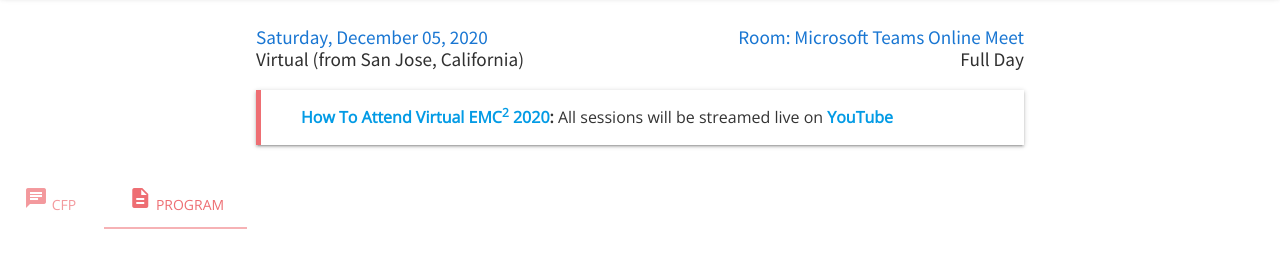
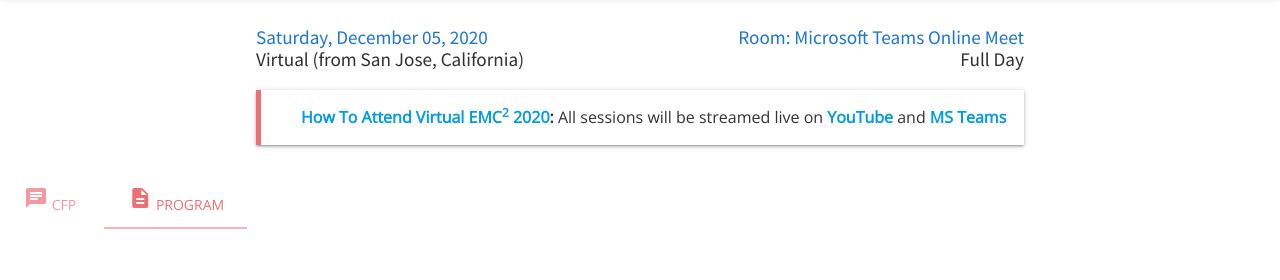
Before and after one commit to mgoldfar/emc2-web, a Jekyll site: the page built from _editions/6-virtual-20.html, in a window 1280 px wide and 900 px high. Shown: the part 420-700 px from the top of the window. Built offline with Jekyll 4.4.1, drawn with Linux system fonts in a browser that asks for light colours.

Commit message:
added ms teams link

```diff
--- a/_layouts/edition-page.html
+++ b/_layouts/edition-page.html
@@ -71,6 +71,7 @@
             <p style="padding: 1rem;">
                 <strong><a href="/virtual-20">How To Attend Virtual EMC<sup>2</sup> 2020</a>:</strong> All sessions
                 will be streamed live on <strong><a href="https://nam06.safelinks.protection.outlook.com/?url=https%3A%2F%2Fyoutu.be%2FGmxh9QgA9Hc&data=04%7C01%7Crapariha%40microsoft.com%7C5a3c1c0d749a459cf01608d896931124%7C72f988bf86f141af91ab2d7cd011db47%7C1%7C1%7C637424905673305801%7CUnknown%7CTWFpbGZsb3d8eyJWIjoiMC4wLjAwMDAiLCJQIjoiV2luMzIiLCJBTiI6Ik1haWwiLCJXVCI6Mn0%3D%7C1000&sdata=Ez1FBoWWpkWjr6c7cF3k%2FGgcSaeHp7ZwutNRqV4mB88%3D&reserved=0">YouTube</a></strong>
+                and <strong><a href="https://nam06.safelinks.protection.outlook.com/?url=http%3A%2F%2Fbit.ly%2Femc2_6thEdition&data=04%7C01%7Crapariha%40microsoft.com%7Cb4a96bf9ff084a86285d08d898db787c%7C72f988bf86f141af91ab2d7cd011db47%7C1%7C0%7C637427417243962980%7CUnknown%7CTWFpbGZsb3d8eyJWIjoiMC4wLjAwMDAiLCJQIjoiV2luMzIiLCJBTiI6Ik1haWwiLCJXVCI6Mn0%3D%7C1000&sdata=WGFQxDATJnFfpPqv4bYgMD7RNi%2FiRPRA37uA3BRxYb8%3D&reserved=0">MS Teams</a></strong>
             </p>
 		</blockquote>
 
```
